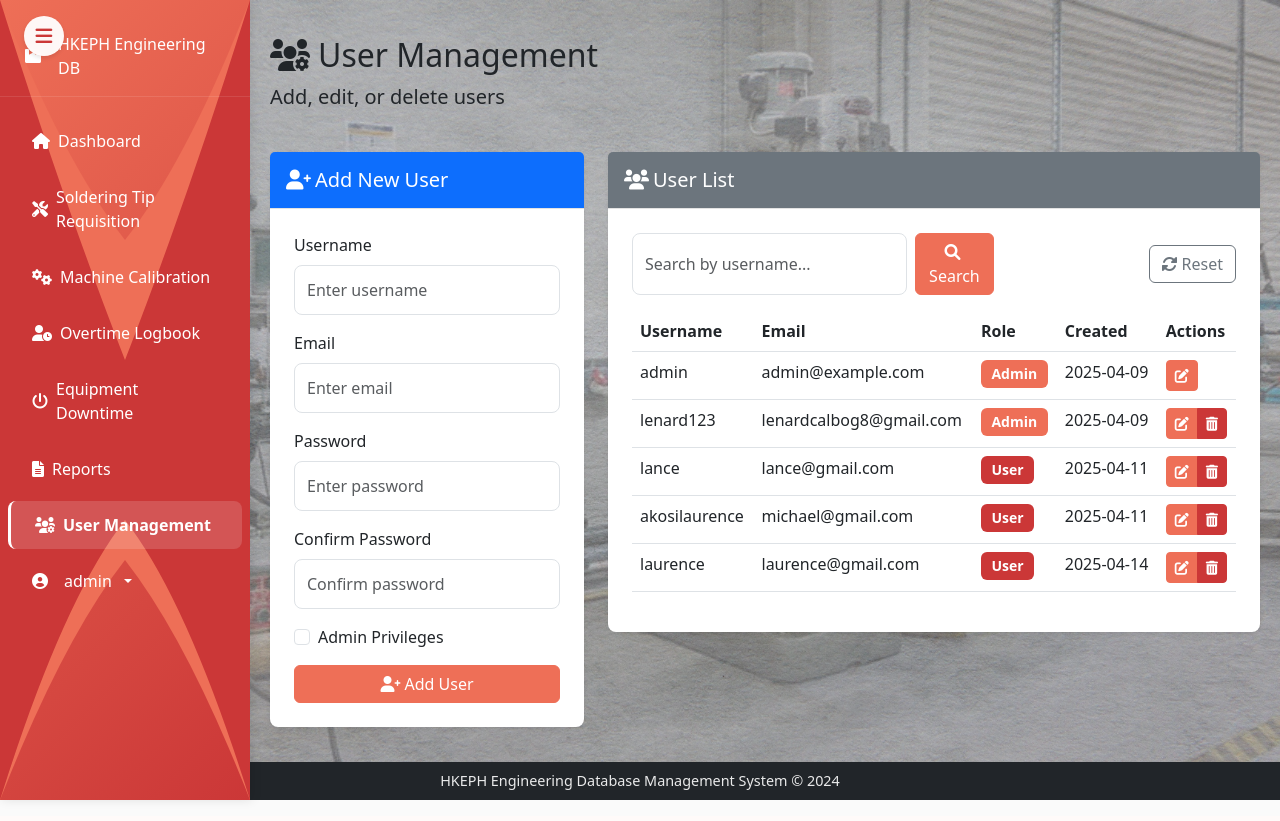
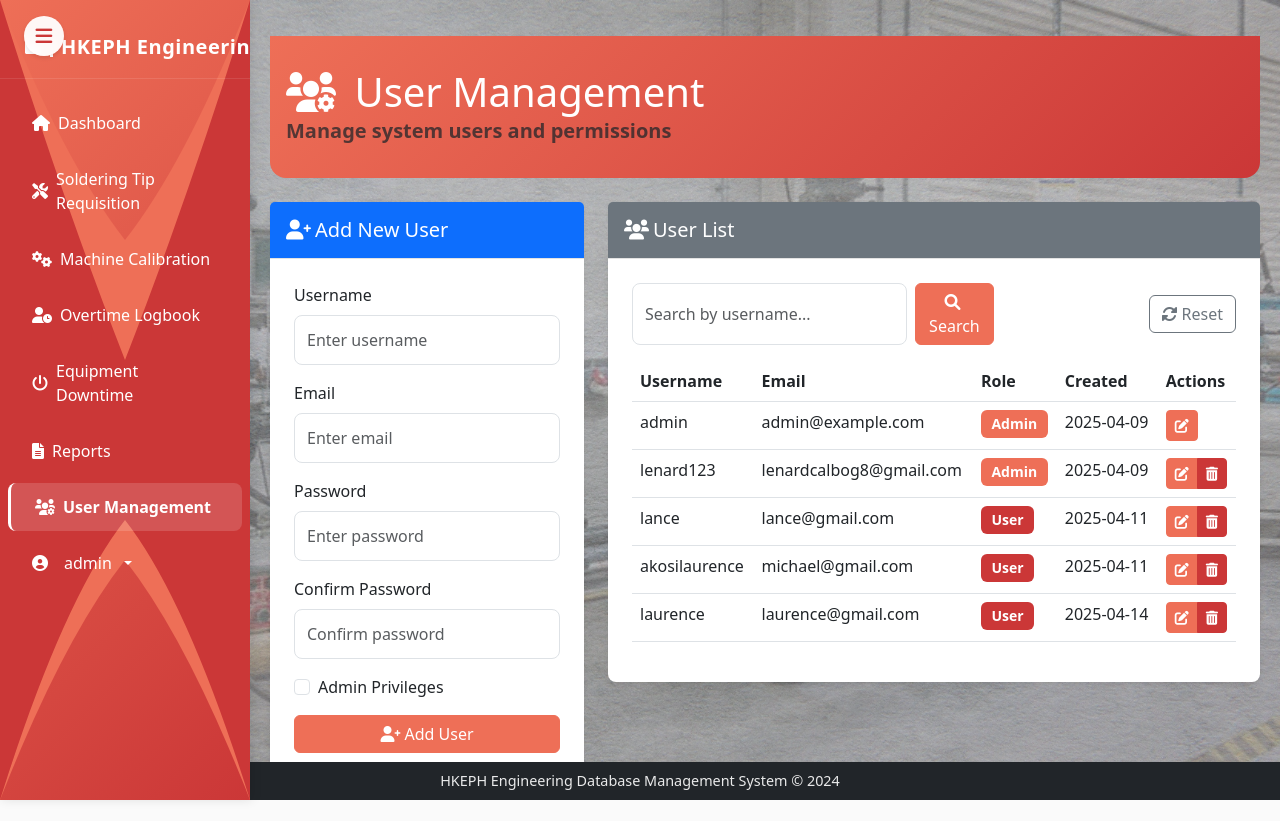
Before and after one commit to Lenardogs/ENGINEER_DBMS, a Flask app: page /users in a window 1280 px wide. Run offline with Flask 3, Linux system fonts and the light colour scheme; a user stored in the database is signed in; data comes from the database, SQL or seed files in the repository; some libraries are stand-ins or nearby versions.

Commit message:
updated header in all pages

```diff
--- a/static/css/style.css
+++ b/static/css/style.css
@@ -334,3 +334,23 @@
 [data-bs-theme=dark] .text-muted {
     color: rgba(255, 255, 255, 0.6) !important;
 }
+
+/* Hide navbar text when sidebar is collapsed */
+.navbar-brand {
+    transition: all 0.3s ease;
+}
+
+.sidebar.collapsed .navbar-brand span {
+    display: none;
+}
+
+.sidebar.collapsed .navbar-brand i {
+    margin-right: 0;
+}
+
+/* Ensure navbar brand is properly positioned */
+.navbar-brand {
+    display: flex;
+    align-items: center;
+    gap: 0.5rem;
+}
--- a/templates/base.html
+++ b/templates/base.html
@@ -676,8 +676,9 @@
             <path d="M0 0 L0 100 Q25 75 50 65 Q75 75 100 100 L100 0 Q75 25 50 45 Q25 25 0 0 Z" fill="var(--accent-secondary)"/>
         </svg>
         <div class="sidebar-brand">
-            <a href="{{ url_for('dashboard') }}">
-                <i class="fas fa-industry me-2"></i>HKEPH Engineering DB
+            <a class="navbar-brand" href="{{ url_for('dashboard') }}">
+                <i class="fas fa-industry"></i>
+                <span>HKEPH Engineering DB</span>
             </a>
         </div>
         {% if current_user.is_authenticated %}
--- a/templates/login.html
+++ b/templates/login.html
@@ -149,7 +149,7 @@
                     font-family: 'Poppins', sans-serif;
                     font-size: 1.6rem;
                     font-weight: 600;
-                    color: var(--accent-primary);
+                    color: #EAD196;
                     letter-spacing: 0.5px;
                     text-shadow: 0 2px 4px rgba(0, 0, 0, 0.1);
                     line-height: 1.2;
--- a/templates/user_management.html
+++ b/templates/user_management.html
@@ -2,12 +2,39 @@
 
 {% block content %}
 <div class="content-area">
-    <div class="row mb-4">
-        <div class="col">
-            <h2><i class="fas fa-users-cog me-2"></i>User Management</h2>
-            <p class="lead">Add, edit, or delete users</p>
+    <div class="dashboard-header mb-4">
+        <div class="header-content">
+            <h1 class="mb-0" style="color: white;">
+                <i class="fas fa-users-cog me-2" style="color: white;"></i>
+                User Management
+            </h1>
+            <p class="lead text-muted mb-0 bold-welcome">
+                Manage system users and permissions
+            </p>
         </div>
     </div>
+
+    <style>
+        .dashboard-header {
+            background: linear-gradient(135deg, var(--accent-primary), var(--accent-secondary));
+            padding: 2rem 0;
+            border-radius: 0 0 1rem 1rem;
+            margin-bottom: 2rem;
+        }
+
+        .header-content {
+            max-width: 1200px;
+            margin: 0 auto;
+            padding: 0 1rem;
+        }
+
+        .bold-welcome {
+            font-weight: bold;
+            color: white;
+        }
+    </style>
+
+
 
     <div class="row mb-4">
         <div class="col-md-4">
```
Also changed, not shown: templates/equipment_downtime.html (+31 -4 lines), templates/machine_calibration.html (+31 -4 lines), templates/overtime_logbook.html (+31 -4 lines), templates/reports.html (+30 -4 lines), templates/soldering_tip.html (+31 -4 lines).
